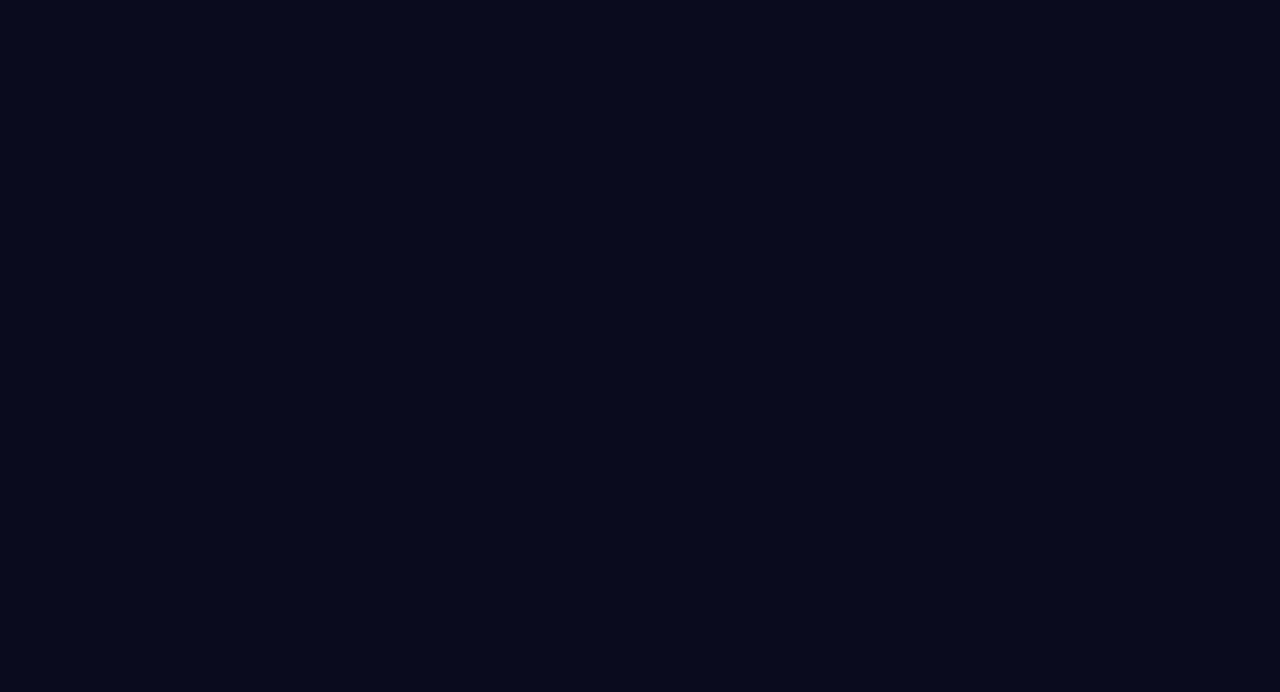
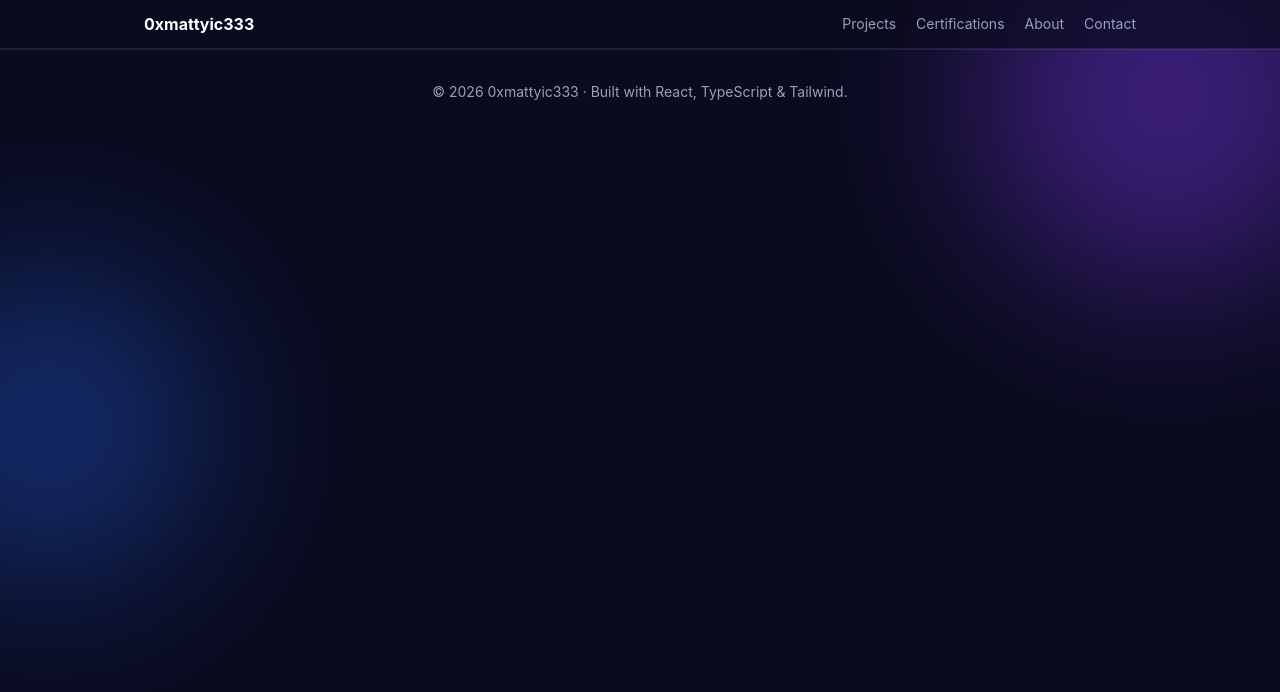
Before and after one commit to 0xmattyic333/0xmattyic333.github.io, a React (Vite) app: page / in a window 1280 px wide. Shown: the top 692 px of the page. Built offline with nearby package versions, Linux system fonts and the light colour scheme.

Commit message:
feat: add page shell with sticky nav and glow background
Co-Authored-By: Claude Opus 5.5 <noreply@anthropic.com>

```diff
--- a/src/App.tsx
+++ b/src/App.tsx
@@ -1,5 +1,18 @@
+import Footer from './components/Footer'
+import GlowBackground from './components/GlowBackground'
+import Nav from './components/Nav'
+
+// App is the whole page. Each section is its own component in src/components/,
+// listed here in the order it appears on screen.
 function App() {
-  return <main />
+  return (
+    <>
+      <GlowBackground />
+      <Nav />
+      <main></main>
+      <Footer />
+    </>
+  )
 }
 
 export default App
--- /dev/null
+++ b/src/components/Footer.tsx
@@ -0,0 +1,9 @@
+function Footer() {
+  return (
+    <footer className="border-t border-slate-400/15 px-4 py-8 text-center text-sm text-muted">
+      © {new Date().getFullYear()} 0xmattyic333 · Built with React, TypeScript & Tailwind.
+    </footer>
+  )
+}
+
+export default Footer
--- /dev/null
+++ b/src/components/GlowBackground.tsx
@@ -0,0 +1,13 @@
+// The two soft blue/violet glows behind the page. They're purely decorative,
+// so aria-hidden hides them from screen readers and pointer-events-none
+// lets clicks pass through to the content.
+function GlowBackground() {
+  return (
+    <div aria-hidden="true" className="pointer-events-none fixed inset-0 -z-10 overflow-hidden">
+      <div className="absolute -top-24 -right-20 size-96 rounded-full bg-[#7c3aed] opacity-45 blur-[90px]" />
+      <div className="absolute top-1/3 -left-28 size-80 rounded-full bg-[#2563eb] opacity-40 blur-[90px]" />
+    </div>
+  )
+}
+
+export default GlowBackground
--- /dev/null
+++ b/src/components/Nav.tsx
@@ -0,0 +1,33 @@
+import { focusRing } from './styles'
+
+// Each href points at a section's id, so clicking scrolls to that section.
+export const navItems = [
+  { href: '#projects', label: 'Projects' },
+  { href: '#certifications', label: 'Certifications' },
+  { href: '#about', label: 'About' },
+  { href: '#contact', label: 'Contact' },
+]
+
+function Nav() {
+  return (
+    // sticky + top-0 keeps the bar pinned to the top while the page scrolls.
+    <header className="sticky top-0 z-10 border-b border-slate-400/15 bg-ink/70 backdrop-blur">
+      <nav className="mx-auto flex max-w-5xl flex-wrap items-center justify-between gap-x-6 gap-y-2 px-4 py-3">
+        <a href="#hero" className={`font-bold text-white ${focusRing}`}>
+          0xmattyic333
+        </a>
+        <ul className="flex flex-wrap gap-x-5 gap-y-1 text-sm text-muted">
+          {navItems.map((item) => (
+            <li key={item.href}>
+              <a href={item.href} className={`transition-colors hover:text-white ${focusRing}`}>
+                {item.label}
+              </a>
+            </li>
+          ))}
+        </ul>
+      </nav>
+    </header>
+  )
+}
+
+export default Nav
--- /dev/null
+++ b/src/components/Section.tsx
@@ -0,0 +1,30 @@
+import type { ReactNode } from 'react'
+
+type SectionProps = {
+  id: string
+  title?: string
+  children: ReactNode
+}
+
+// A wrapper every page section uses, so spacing and headings stay consistent.
+// The id is what the nav links (#projects, #contact, ...) jump to.
+function Section({ id, title, children }: SectionProps) {
+  const headingId = `${id}-heading`
+  return (
+    <section
+      id={id}
+      aria-labelledby={title ? headingId : undefined}
+      // scroll-mt leaves room for the sticky nav when jumping to a section.
+      className="mx-auto max-w-5xl scroll-mt-20 px-4 py-16"
+    >
+      {title && (
+        <h2 id={headingId} className="mb-8 text-2xl font-bold text-white sm:text-3xl">
+          {title}
+        </h2>
+      )}
+      {children}
+    </section>
+  )
+}
+
+export default Section
--- /dev/null
+++ b/src/components/styles.ts
@@ -0,0 +1,5 @@
+// Shared Tailwind class strings. Keeping them in one place means every link
+// and button gets the same keyboard-focus ring, so keyboard users can always
+// see where they are on the page.
+export const focusRing =
+  'focus-visible:outline-2 focus-visible:outline-offset-2 focus-visible:outline-neon-sky'
```
Also changed, not shown: 1 other file (tests, documents, lock files or other folders).
